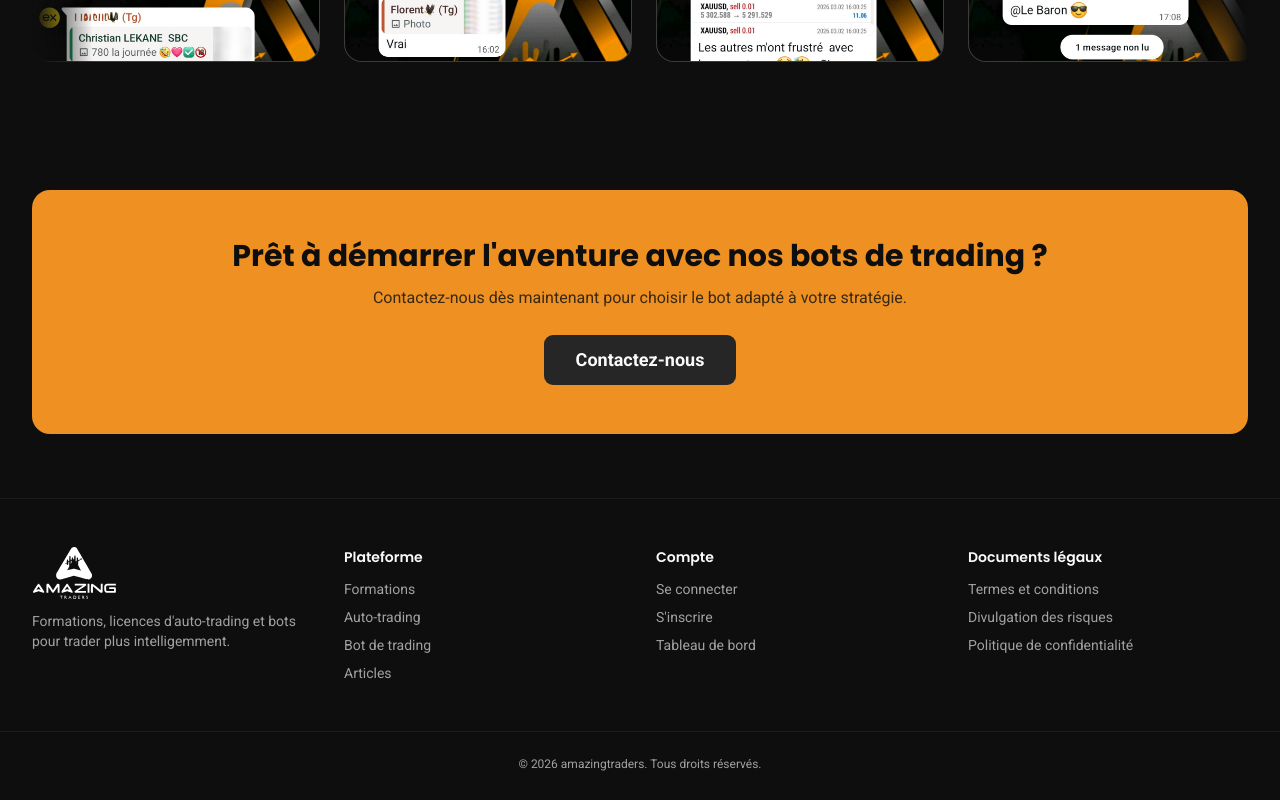
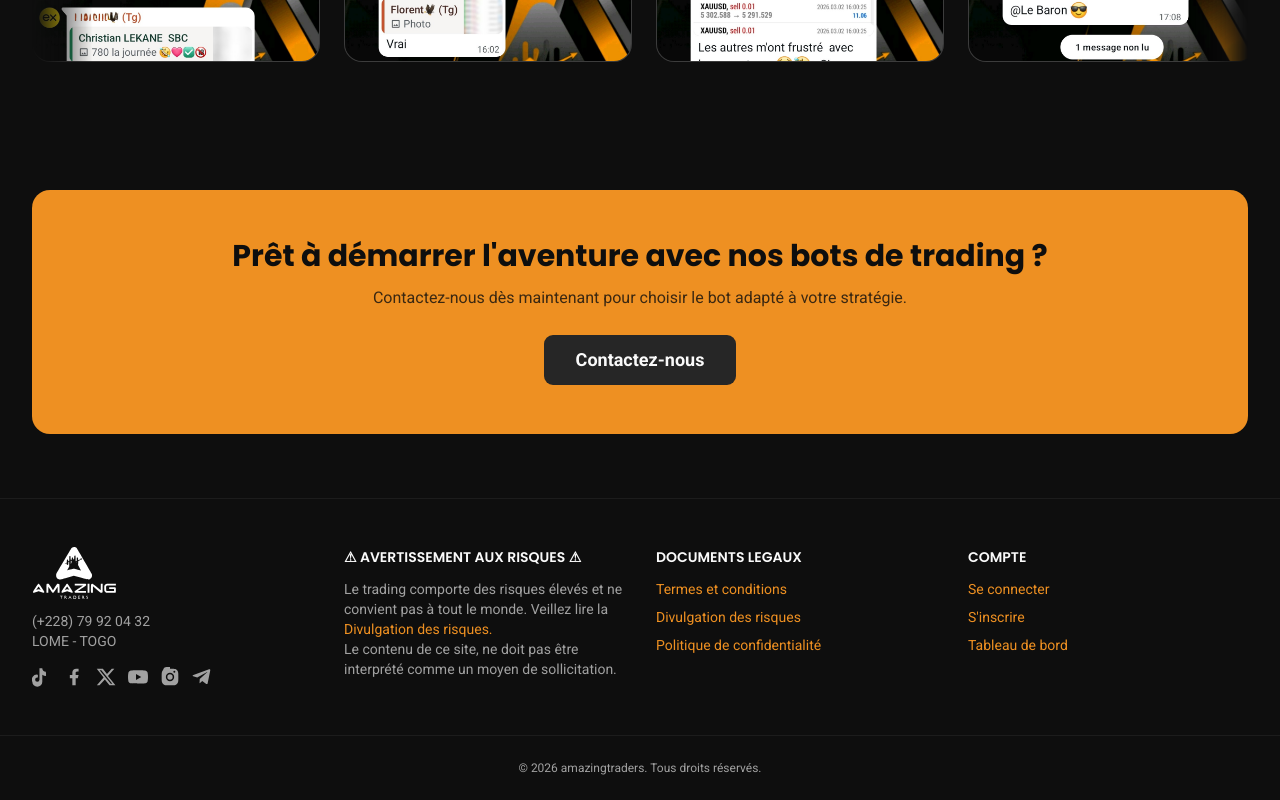
Before and after one commit to mahones/amazingtrader-frontend-web, a Next.js app: page /bot-trading in a window 1280 px wide. Shown: the part 2031-2831 px from the top of the page. Built offline with nearby package versions, Linux system fonts and the light colour scheme; no server answers.

Commit message:
Add SocialLinks component with icons for various platforms

```diff
--- a/src/components/cards/BotPerformanceCard.tsx
+++ b/src/components/cards/BotPerformanceCard.tsx
@@ -27,7 +27,6 @@ export function BotPerformanceCard({ bot }: { bot: TradingBot }) {
           <div className="font-mono text-2xl font-bold tabular-nums text-primary">
             {bot.managed_capital !== null ? formatCurrency(bot.managed_capital) : "-"}
           </div>
-          <div className="mt-1 text-xs text-muted-foreground">Capital géré</div>
         </div>
 
         {bot.strategy_summary && (
--- a/src/components/home/HeroSection.tsx
+++ b/src/components/home/HeroSection.tsx
@@ -46,22 +46,31 @@ function ChartLine() {
 export function HeroSection() {
   return (
     <section className="relative overflow-hidden bg-background">
+      <Image
+        src="/banniere 1-1.png"
+        alt=""
+        aria-hidden
+        fill
+        priority
+        className="object-cover"
+      />
+      {/* <div className="pointer-events-none absolute inset-0 bg-background/50" />
       <div className="absolute inset-x-0 bottom-0 h-[55%] opacity-90">
         <ChartLine />
-      </div>
-      <div className="pointer-events-none absolute inset-0 bg-gradient-to-b from-background via-background/60 to-background" />
+      </div> */}
+      {/* <div className="pointer-events-none absolute inset-0 bg-gradient-to-b from-background via-background/60 to-background" /> */}
 
-      <div className="relative mx-auto grid max-w-7xl gap-10 px-4 py-24 sm:px-6 lg:grid-cols-2 lg:items-center lg:px-8 lg:py-32">
+      <div className="relative mx-auto grid max-w-7xl gap-10 px-4 py-20 sm:px-6 lg:grid-cols-2 lg:items-center lg:px-8 lg:py-32">
         <motion.div
           initial={{ opacity: 0, y: 20 }}
           animate={{ opacity: 1, y: 0 }}
           transition={{ duration: 0.7, ease: [0.16, 1, 0.3, 1] }}
           className="max-w-2xl"
         >
-          <h1 className="text-4xl font-bold tracking-tight text-balance sm:text-6xl">
-            Devenez rentable grâce à nos <span className="text-primary">formations</span> et à notre <span className="text-primary">intelligence artificielle</span>.
+          <h1 className="text-4xl font-bold tracking-tight text-white sm:text-6xl">
+            Devenez rentable à travers nos <span className="text-primary">formations</span> et <span className="text-primary">coachings</span>.
           </h1>
-          <p className="mt-6 max-w-xl text-lg text-muted-foreground text-pretty">
+          <p className="mt-6 max-w-xl text-lg text-muted-foreground text-pretty text-white">
             Nous sommes une startup qui innove dans le trading algorithmique
             et propose aux traders un système simple et rentable. Nos robots analysent
             les marchés pour vous, nos experts vous guident jusqu&apos;à la rentabilité.
@@ -80,7 +89,7 @@ export function HeroSection() {
           </div>
         </motion.div>
 
-        <motion.div
+        {/* <motion.div
           initial={{ opacity: 0, scale: 0.95 }}
           animate={{ opacity: 1, scale: 1 }}
           transition={{ duration: 0.8, ease: [0.16, 1, 0.3, 1], delay: 0.2 }}
@@ -94,7 +103,7 @@ export function HeroSection() {
             priority
             className="mx-auto h-auto w-full max-w-md"
           />
-        </motion.div>
+        </motion.div> */}
       </div>
     </section>
   );
--- a/src/components/home/OfferingsList.tsx
+++ b/src/components/home/OfferingsList.tsx
@@ -28,7 +28,7 @@ const STATS: {
 
 export function OfferingsList() {
   return (
-    <section className="mx-auto max-w-7xl px-4 pt-1 pb-12 sm:px-6 lg:px-8">
+    <section className="mx-auto max-w-7xl px-4 pt-4 pb-12 sm:px-6 lg:px-8">
       <div>
         <h1 className="text-center  text-2xl sm:text-2xl font-extrabold text-[#0E0E0E]-900 mb-10">
           Votre recherche d’une rentabilité constante du trading <span className="text-amber-500"> se termine ici…. </span>
--- a/src/components/layout/Footer.tsx
+++ b/src/components/layout/Footer.tsx
@@ -1,5 +1,6 @@
 import Link from "next/link";
 import { Logo } from "./Logo";
+import { SocialLinks } from "./SocialLinks";
 
 export function Footer() {
   return (
@@ -10,37 +11,49 @@ export function Footer() {
             <Logo className="text-lg" />
           </Link>
           <p className="mt-3 text-sm text-muted-foreground">
-            Formations, licences d&apos;auto-trading et bots pour trader plus intelligemment.
+            (+228) 79 92 04 32 <br />
+            LOME - TOGO
           </p>
+          <SocialLinks className="mt-4" />
         </div>
 
         <div>
-          <h3 className="text-sm font-semibold">Plateforme</h3>
+          <h3 className="text-sm font-semibold">⚠ AVERTISSEMENT AUX RISQUES ⚠</h3>
+          <p className="mt-3 text-sm text-muted-foreground">
+Le trading comporte des risques élevés  et ne convient pas à tout le monde. Veillez lire la {""}
+            <Link href="/divulgation-des-risques" className="hover:text-primary text-primary">
+              Divulgation des risques.
+            </Link>{" "} <br />
+            Le contenu de ce site, ne doit pas être interprété comme un moyen de sollicitation.
+
+          </p>
+        </div>
+<div>
+          <h3 className="text-sm font-semibold">DOCUMENTS LEGAUX</h3>
           <ul className="mt-3 space-y-2 text-sm text-muted-foreground">
-            <li><Link href="/formations" className="hover:text-primary">Formations</Link></li>
-            <li><Link href="/auto-trading" className="hover:text-primary">Auto-trading</Link></li>
-            <li><Link href="/bot-trading" className="hover:text-primary">Bot de trading</Link></li>
-            <li><Link href="/articles" className="hover:text-primary">Articles</Link></li>
+            <li><Link href="/termes-et-conditions" className="hover:text-primary text-primary">
+              Termes et conditions
+            </Link></li>
+            <li><Link href="/divulgation-des-risques" className="hover:text-primary text-primary">
+              Divulgation des risques
+            </Link></li>
+            <li><Link href="/politique-de-confidentialite" className="hover:text-primary text-primary">
+              Politique de confidentialité
+            </Link></li>
           </ul>
         </div>
 
+
         <div>
-          <h3 className="text-sm font-semibold">Compte</h3>
+          <h3 className="text-sm font-semibold">COMPTE</h3>
           <ul className="mt-3 space-y-2 text-sm text-muted-foreground">
-            <li><Link href="/login" className="hover:text-primary">Se connecter</Link></li>
-            <li><Link href="/register" className="hover:text-primary">S&apos;inscrire</Link></li>
-            <li><Link href="/dashboard" className="hover:text-primary">Tableau de bord</Link></li>
+            <li><Link href="/login" className="hover:text-primary text-primary">Se connecter</Link></li>
+            <li><Link href="/register" className="hover:text-primary text-primary">S&apos;inscrire</Link></li>
+            <li><Link href="/dashboard" className="hover:text-primary text-primary">Tableau de bord</Link></li>
           </ul>
         </div>
 
-        <div>
-          <h3 className="text-sm font-semibold">Documents légaux</h3>
-          <ul className="mt-3 space-y-2 text-sm text-muted-foreground">
-            <li><Link href="/termes-et-conditions" className="hover:text-primary">Termes et conditions</Link></li>
-            <li><Link href="/divulgation-des-risques" className="hover:text-primary">Divulgation des risques</Link></li>
-            <li><Link href="/politique-de-confidentialite" className="hover:text-primary">Politique de confidentialité</Link></li>
-          </ul>
-        </div>
+
 
       </div>
       <div className="border-t border-border/60 py-6 text-center text-xs text-muted-foreground">
--- /dev/null
+++ b/src/components/layout/SocialLinks.tsx
@@ -0,0 +1,65 @@
+const SOCIAL_LINKS = [
+  {
+    name: "TikTok",
+    href: "#",
+    icon: (
+      <path d="M16.6 5.82a4.28 4.28 0 0 1-3.14-1.39 4.28 4.28 0 0 1-1.11-2.93h-3.4v13.75a2.59 2.59 0 0 1-2.59 2.5 2.59 2.59 0 0 1-2.59-2.59 2.59 2.59 0 0 1 2.59-2.59c.24 0 .48.03.7.1v-3.45a5.94 5.94 0 0 0-.7-.04A5.99 5.99 0 0 0 .38 17.68a5.99 5.99 0 0 0 5.99 5.99 5.99 5.99 0 0 0 5.99-5.99V9.42a7.63 7.63 0 0 0 4.46 1.43V7.4a4.25 4.25 0 0 1-.22-1.58z" />
+    ),
+  },
+  {
+    name: "Facebook",
+    href: "#",
+    icon: (
+      <path d="M14 13.5h2.5l1-4H14v-2c0-1.03 0-2 2-2h1.5V2.14C17.17 2.1 15.95 2 14.66 2 11.98 2 10 3.66 10 6.7v2.8H7v4h3V22h4v-8.5z" />
+    ),
+  },
+  {
+    name: "Twitter",
+    href: "#",
+    icon: (
+      <path d="M18.9 2H22l-7.6 8.7L23.3 22h-7.1l-5.6-6.9L4.2 22H1l8.1-9.3L.9 2H8.2l5 6.3L18.9 2Zm-1.2 18h1.9L6.4 4H4.4L17.7 20Z" />
+    ),
+  },
+  {
+    name: "YouTube",
+    href: "#",
+    icon: (
+      <path d="M23.5 6.5a3 3 0 0 0-2.1-2.1C19.5 4 12 4 12 4s-7.5 0-9.4.4A3 3 0 0 0 .5 6.5 31 31 0 0 0 0 12a31 31 0 0 0 .5 5.5 3 3 0 0 0 2.1 2.1C4.5 20 12 20 12 20s7.5 0 9.4-.4a3 3 0 0 0 2.1-2.1A31 31 0 0 0 24 12a31 31 0 0 0-.5-5.5ZM9.6 15.5v-7l6.3 3.5-6.3 3.5Z" />
+    ),
+  },
+  {
+    name: "Instagram",
+    href: "#",
+    icon: (
+      <path d="M12 2c2.7 0 3.06.01 4.12.06 1.06.05 1.79.22 2.43.47.66.26 1.21.6 1.76 1.15.5.5.9 1.1 1.15 1.76.25.64.42 1.37.47 2.43C21.99 8.94 22 9.3 22 12s-.01 3.06-.06 4.12c-.05 1.06-.22 1.79-.47 2.43a4.9 4.9 0 0 1-1.15 1.76 4.9 4.9 0 0 1-1.76 1.15c-.64.25-1.37.42-2.43.47C15.06 21.99 14.7 22 12 22s-3.06-.01-4.12-.06c-1.06-.05-1.79-.22-2.43-.47a4.9 4.9 0 0 1-1.76-1.15 4.9 4.9 0 0 1-1.15-1.76c-.25-.64-.42-1.37-.47-2.43C2.01 15.06 2 14.7 2 12s.01-3.06.06-4.12c.05-1.06.22-1.79.47-2.43.26-.66.6-1.21 1.15-1.76A4.9 4.9 0 0 1 5.44.54C6.08.29 6.81.12 7.87.07 8.94.01 9.3 0 12 0Zm0 5a5 5 0 1 0 0 10 5 5 0 0 0 0-10Zm0 8.2a3.2 3.2 0 1 1 0-6.4 3.2 3.2 0 0 1 0 6.4Zm5.2-8.4a1.17 1.17 0 1 0 0-2.34 1.17 1.17 0 0 0 0 2.34Z" />
+    ),
+  },
+  {
+    name: "Telegram",
+    href: "https://t.me/+Y27TJtoHhdNlZDQ0",
+    icon: (
+      <path d="m21.9 4.3-3.1 15.2c-.2 1-.9 1.3-1.7.8l-4.8-3.6-2.3 2.2c-.3.3-.5.5-1 .5l.3-4.9 8.9-8.1c.4-.3-.1-.5-.6-.2L6.3 12.7l-4.8-1.5c-1-.3-1-1 .2-1.5L20.5 2.7c.9-.3 1.6.2 1.4 1.6Z" />
+    ),
+  },
+];
+
+export function SocialLinks({ className = "" }: { className?: string }) {
+  return (
+    <div className={`flex items-center gap-3 ${className}`}>
+      {SOCIAL_LINKS.map((social) => (
+        <a
+          key={social.name}
+          href={social.href}
+          target="_blank"
+          rel="noopener noreferrer"
+          aria-label={social.name}
+          className="text-muted-foreground transition-colors hover:text-primary"
+        >
+          <svg viewBox="0 0 24 24" fill="currentColor" className="size-5">
+            {social.icon}
+          </svg>
+        </a>
+      ))}
+    </div>
+  );
+}
```
Also changed, not shown: public/banniere 1-1.png (added).
